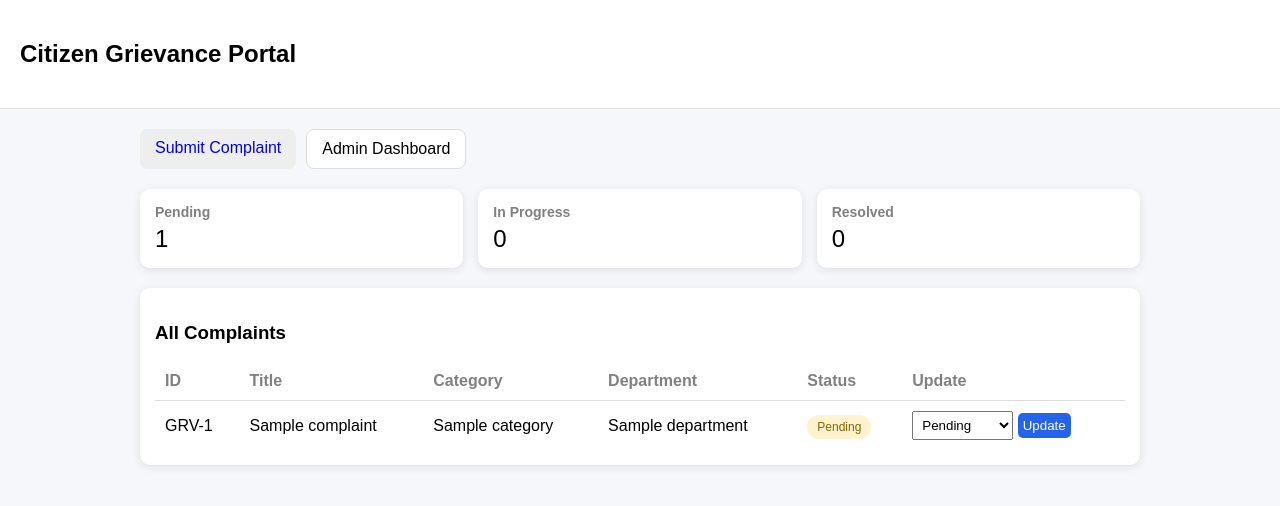
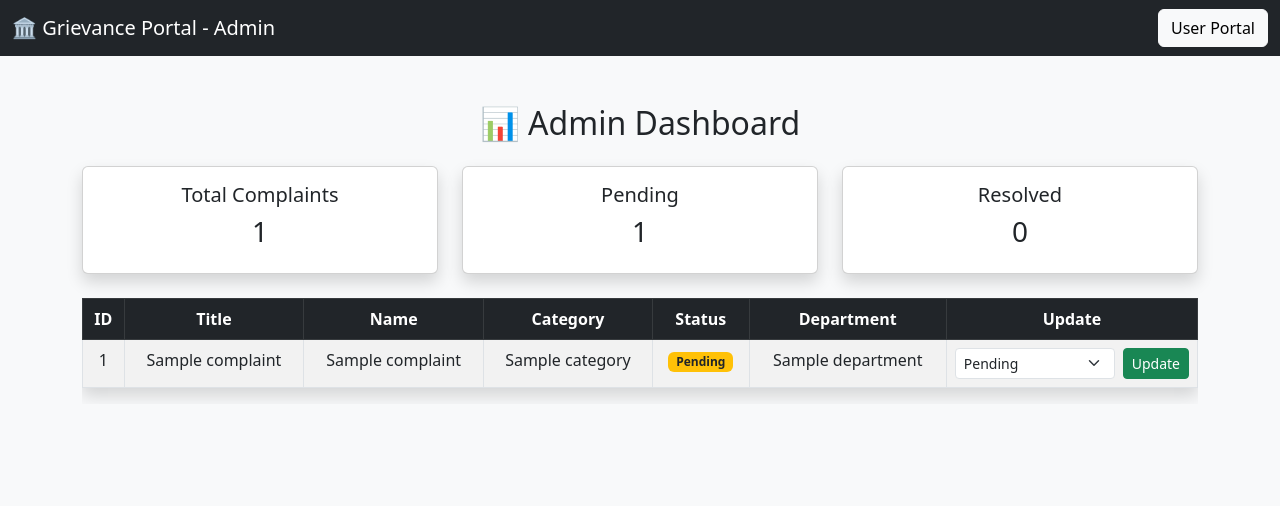
Before and after one commit to puneethvarma7/grievance_portal, a Flask app: template templates/admin.html in a window 1280 px wide. Shown: the top 506 px of the page. Run offline with Flask 3, Linux system fonts and the light colour scheme; the template is opened without the code that fills it: most values are stand-ins (such as "Sample title", 1, 10 or a date in 2020).

Commit message:
new admin poratl

```diff
--- a/templates/admin.html
+++ b/templates/admin.html
@@ -3,205 +3,108 @@
 <head>
     <title>Admin Dashboard</title>
 
-    <style>
-        body {
-            font-family: Arial;
-            background: #f5f7fa;
-            margin: 0;
-        }
-
-        /* Header */
-        header {
-            background: white;
-            padding: 20px;
-            border-bottom: 1px solid #ddd;
-        }
-
-        .container {
-            max-width: 1000px;
-            margin: auto;
-            padding: 20px;
-        }
-
-        /* Tabs */
-        .tabs {
-            display: flex;
-            gap: 10px;
-            margin-bottom: 20px;
-        }
-
-        .tab {
-            padding: 10px 15px;
-            background: #eee;
-            border-radius: 8px;
-            cursor: pointer;
-        }
-
-        .active {
-            background: white;
-            border: 1px solid #ddd;
-        }
-
-        /* Cards */
-        .cards {
-            display: flex;
-            gap: 15px;
-            margin-bottom: 20px;
-        }
-
-        .card {
-            flex: 1;
-            background: white;
-            padding: 15px;
-            border-radius: 10px;
-            box-shadow: 0px 2px 10px rgba(0,0,0,0.1);
-        }
-
-        .card h3 {
-            margin: 0;
-            font-size: 14px;
-            color: gray;
-        }
-
-        .card p {
-            font-size: 24px;
-            margin: 5px 0 0;
-        }
-
-        /* Table */
-        .table-box {
-            background: white;
-            padding: 15px;
-            border-radius: 10px;
-            box-shadow: 0px 2px 10px rgba(0,0,0,0.1);
-        }
-
-        table {
-            width: 100%;
-            border-collapse: collapse;
-        }
-
-        th {
-            text-align: left;
-            padding: 10px;
-            color: gray;
-        }
-
-        td {
-            padding: 10px;
-            border-top: 1px solid #ddd;
-        }
-
-        /* Status pills */
-        .status {
-            padding: 5px 10px;
-            border-radius: 15px;
-            font-size: 12px;
-        }
-
-        .pending {
-            background: #fff3cd;
-            color: #856404;
-        }
-
-        .progress {
-            background: #cce5ff;
-            color: #004085;
-        }
-
-        .resolved {
-            background: #d4edda;
-            color: #155724;
-        }
-
-        select, button {
-            padding: 5px;
-        }
-
-        button {
-            background: #2563eb;
-            color: white;
-            border: none;
-            border-radius: 5px;
-        }
-    </style>
+    <!-- Bootstrap -->
+    <link href="https://cdn.jsdelivr.net/npm/bootstrap@5.3.0/dist/css/bootstrap.min.css" rel="stylesheet">
 </head>
 
-<body>
+<body class="bg-light">
 
-<header>
-    <h2>Citizen Grievance Portal</h2>
-</header>
+<!-- Navbar -->
+<nav class="navbar navbar-dark bg-dark">
+  <div class="container-fluid">
+    <span class="navbar-brand">🏛 Grievance Portal - Admin</span>
+    <a href="/" class="btn btn-light">User Portal</a>
+  </div>
+</nav>
 
-<div class="container">
+<div class="container mt-5">
 
-    <!-- Tabs -->
-    <div class="tabs">
-        <div class="tab"><a href="/" style="text-decoration:none;">Submit Complaint</a></div>
-        <div class="tab active">Admin Dashboard</div>
-    </div>
+    <h2 class="text-center mb-4">📊 Admin Dashboard</h2>
 
-    <!-- Cards -->
-    <div class="cards">
-        <div class="card">
-            <h3>Pending</h3>
-            <p>{{ complaints | selectattr('status', 'equalto', 'Pending') | list | length }}</p>
-        </div>
+    <div class="row text-center mb-4">
 
-        <div class="card">
-            <h3>In Progress</h3>
-            <p>{{ complaints | selectattr('status', 'equalto', 'In Progress') | list | length }}</p>
-        </div>
-
-        <div class="card">
-            <h3>Resolved</h3>
-            <p>{{ complaints | selectattr('status', 'equalto', 'Resolved') | list | length }}</p>
+      <div class="col-md-4">
+        <div class="card shadow p-3">
+            <h5>Total Complaints</h5>
+            <h3>{{ complaints|length }}</h3>
         </div>
       </div>
 
-    <!-- Table -->
-    <div class="table-box">
-        <h3>All Complaints</h3>
+      <div class="col-md-4">
+        <div class="card shadow p-3">
+            <h5>Pending</h5>
+            <h3>
+                {{ complaints | selectattr('status', 'equalto', 'Pending') | list | length }}
+            </h3>
+        </div>
+       </div>
 
-        <table>
+      <div class="col-md-4">
+        <div class="card shadow p-3">
+            <h5>Resolved</h5>
+            <h3>
+                {{ complaints | selectattr('status', 'equalto', 'Resolved') | list | length }}
+            </h3>
+        </div>
+      </div>
+
+    </div>
+
+    <div class="table-responsive">
+        <table class="table table-bordered table-striped shadow">
+
+            <thead class="table-dark text-center">
                 <tr>
                     <th>ID</th>
                     <th>Title</th>
+                    <th>Name</th>
                     <th>Category</th>
+                    <th>Status</th>
                     <th>Department</th>
-                <th>Status</th>
                     <th>Update</th>
                 </tr>
+            </thead>
 
+            <tbody>
                 {% for complaint in complaints %}
-            <tr>
-                <td>GRV-{{ complaint['id'] }}</td>
+                <tr class="text-center">
+
+                    <td>{{ complaint['id'] }}</td>
                     <td>{{ complaint['title'] }}</td>
+                    <td>{{ complaint['name'] }}</td>
                     <td>{{ complaint['category'] }}</td>
-                <td>{{ complaint['department'] }}</td>
 
+                    <!-- Status with colors -->
                     <td>
                         {% if complaint['status'] == 'Pending' %}
-                        <span class="status pending">Pending</span>
+                            <span class="badge bg-warning text-dark">Pending</span>
                         {% elif complaint['status'] == 'In Progress' %}
-                        <span class="status progress">In Progress</span>
+                            <span class="badge bg-primary">In Progress</span>
                         {% else %}
-                        <span class="status resolved">Resolved</span>
+                            <span class="badge bg-success">Resolved</span>
                         {% endif %}
                     </td>
 
+                    <td>{{ complaint['department'] }}</td>
+
+                    <!-- Update Form -->
                     <td>
-                    <form action="/update_status/{{ complaint['id'] }}" method="POST">
-                        <select name="status">
-                            <option>Pending</option>
-                            <option>In Progress</option>
-                            <option>Resolved</option>
+                        <form action="/update_status/{{ complaint['id'] }}" method="POST" class="d-flex gap-2 justify-content-center">
+
+                            <select name="status" class="form-select form-select-sm">
+                                <option value="Pending" {% if complaint['status'] == 'Pending' %}selected{% endif %}>Pending</option>
+                                <option value="In Progress" {% if complaint['status'] == 'In Progress' %}selected{% endif %}>In Progress</option>
+                                <option value="Resolved" {% if complaint['status'] == 'Resolved' %}selected{% endif %}>Resolved</option>
                             </select>
-                        <button type="submit">Update</button>
+
+                            <button type="submit" class="btn btn-success btn-sm">Update</button>
                         </form>
                     </td>
+
                 </tr>
                 {% endfor %}
+            </tbody>
+
         </table>
     </div>
 
```
Lines whose indentation alone changed are shown as unchanged.
